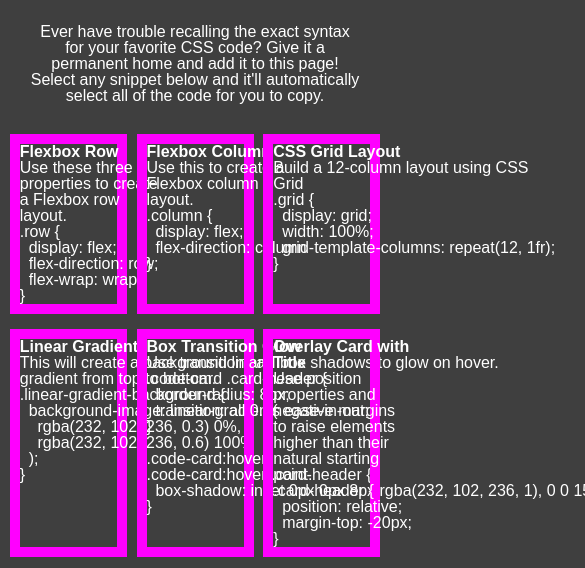
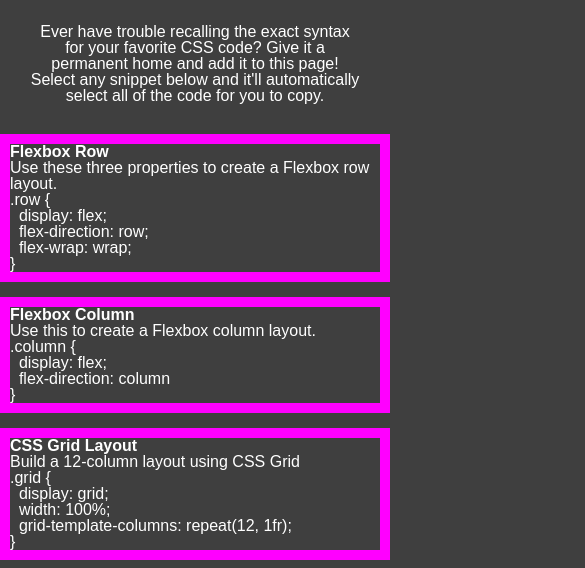
Before and after one commit to pbp66/css-snipets, a plain HTML site: page index.html in a window 390 px wide. Shown: the part 246-814 px from the top of the page, 585 px wide, since content can reach past the window. Drawn offline with Linux system fonts and the light colour scheme.

Commit message:
added media queries to change content width based on screen size

```diff
--- a/assets/css/styles.css
+++ b/assets/css/styles.css
@@ -43,4 +43,14 @@ section {
     margin-bottom: 15px;
 }
 
-@media (max-width: )
+@media (max-width: 992px) {
+    .card-column {
+        width: 50%;
+    }
+}
+
+@media (max-width: 768px) {
+    .card-column {
+        width: 100%;
+    }
+}
```
